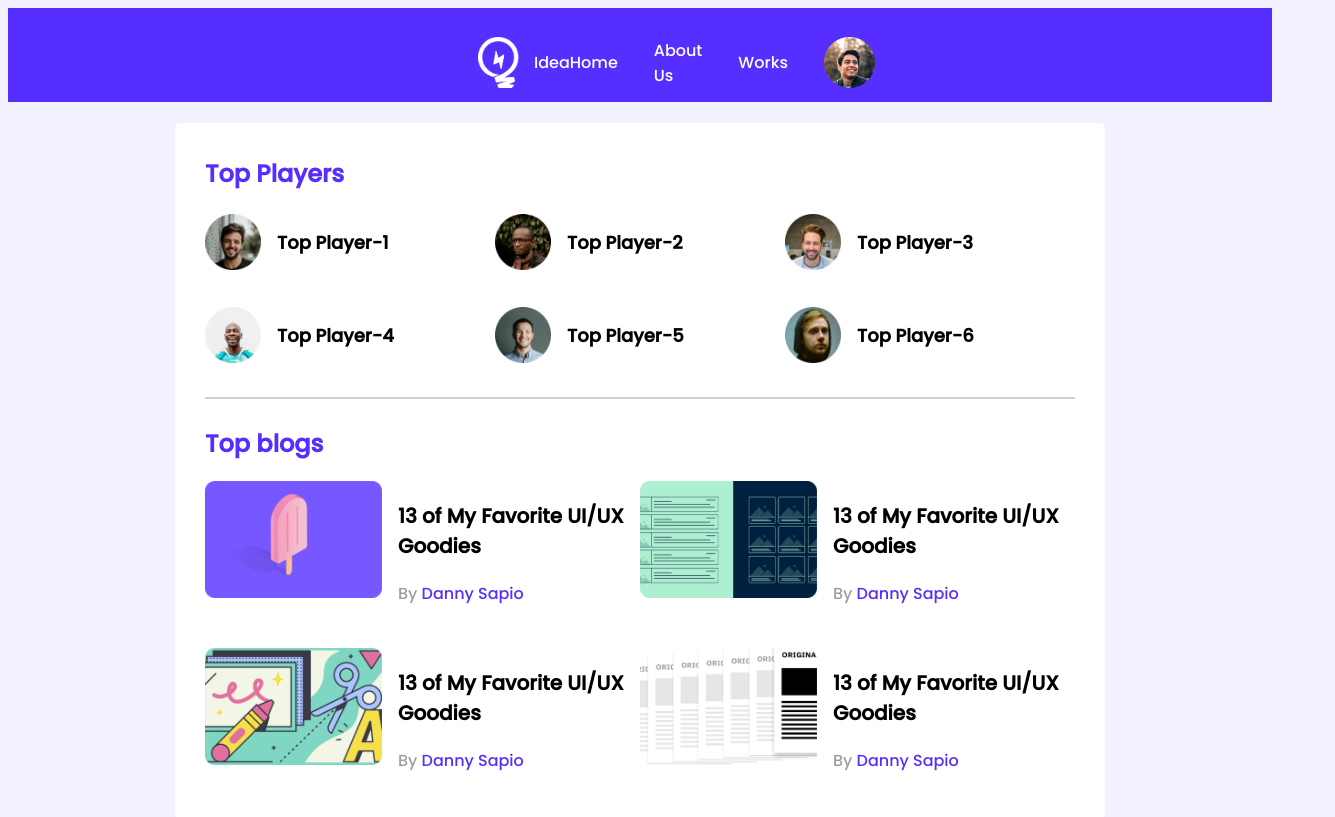
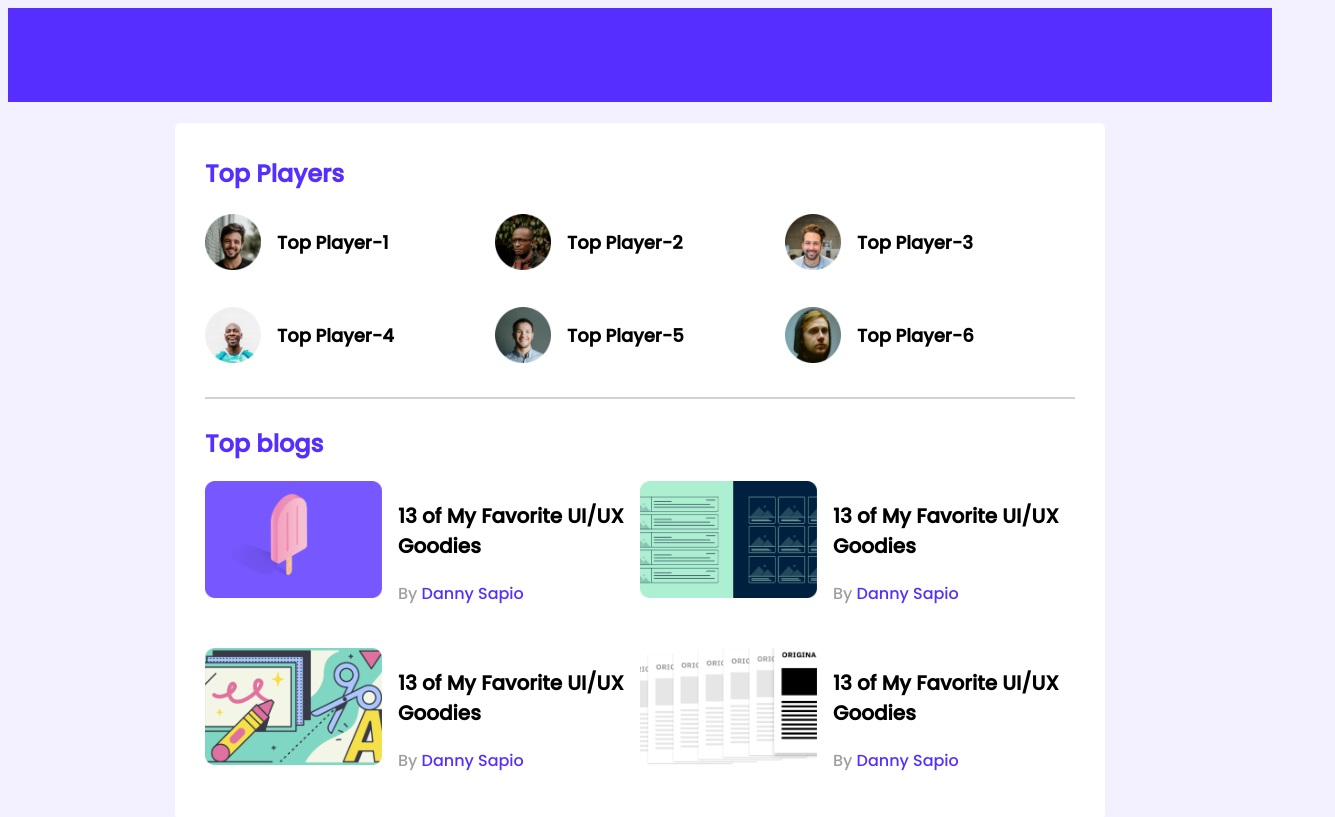
Before and after one commit to sameerbintaher/leader-board-css3, a plain HTML site: page index.html in a window 1280 px wide. Shown: the top 817 px of the page, 1335 px wide, since content can reach past the window. Drawn offline with Linux system fonts and the light colour scheme.

Commit message:
navigation removed

```diff
--- a/index.html
+++ b/index.html
@@ -11,18 +11,7 @@
 </head>
 <body>
     <header>
-        <nav>
-            <div class="logo">
-                <img class="icon" src="images/icons/logo.png" alt="">
-                <p>Idea</p>
-            </div>
-            <div class="right-nav">
-                <a class="nav-item" href="">Home</a>
-                <a class="nav-item" href="">About Us</a>
-                <a class="nav-item" href="">Works</a>
-                <img src="images/icons/profile.png" alt="">
-            </div>
-        </nav>
+
     </header>
 
     <main>
```
